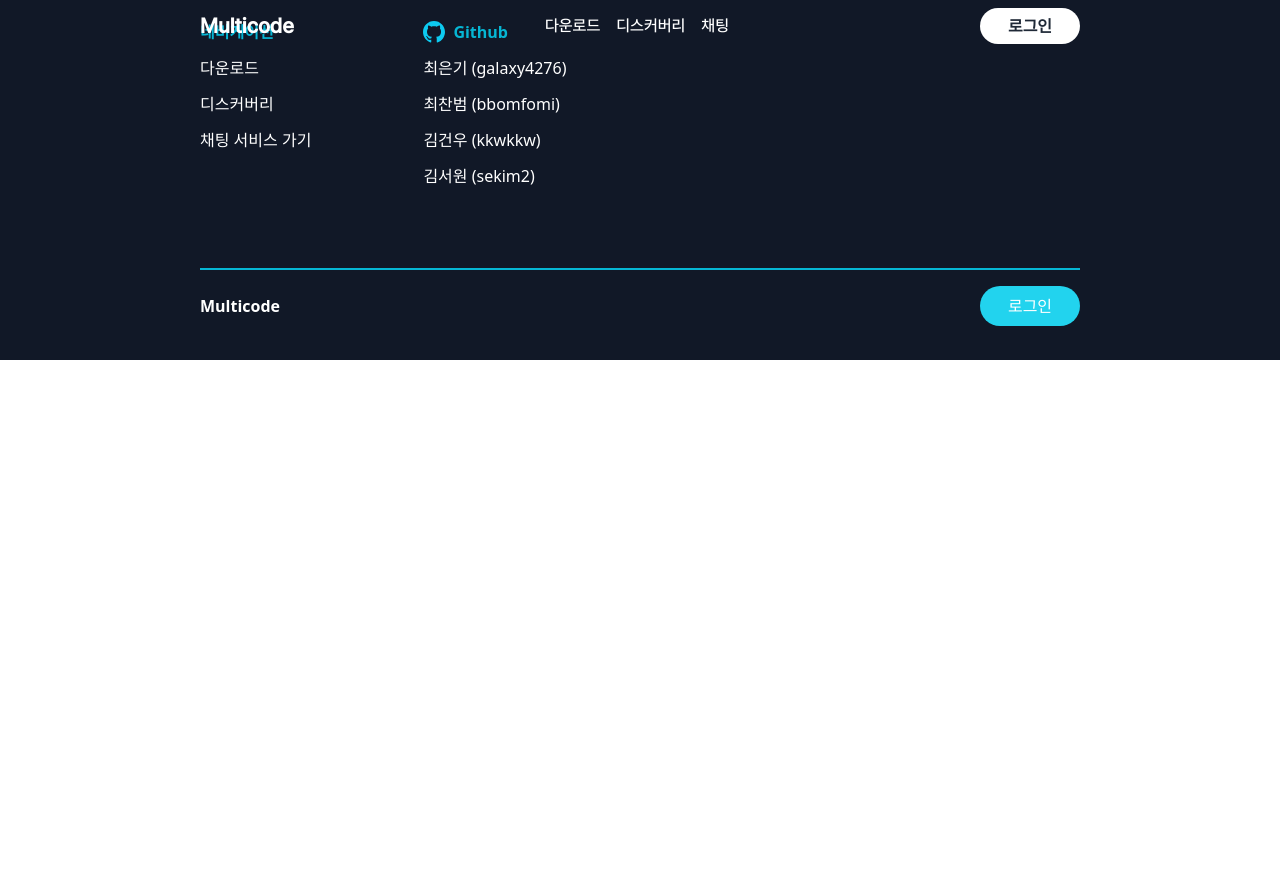
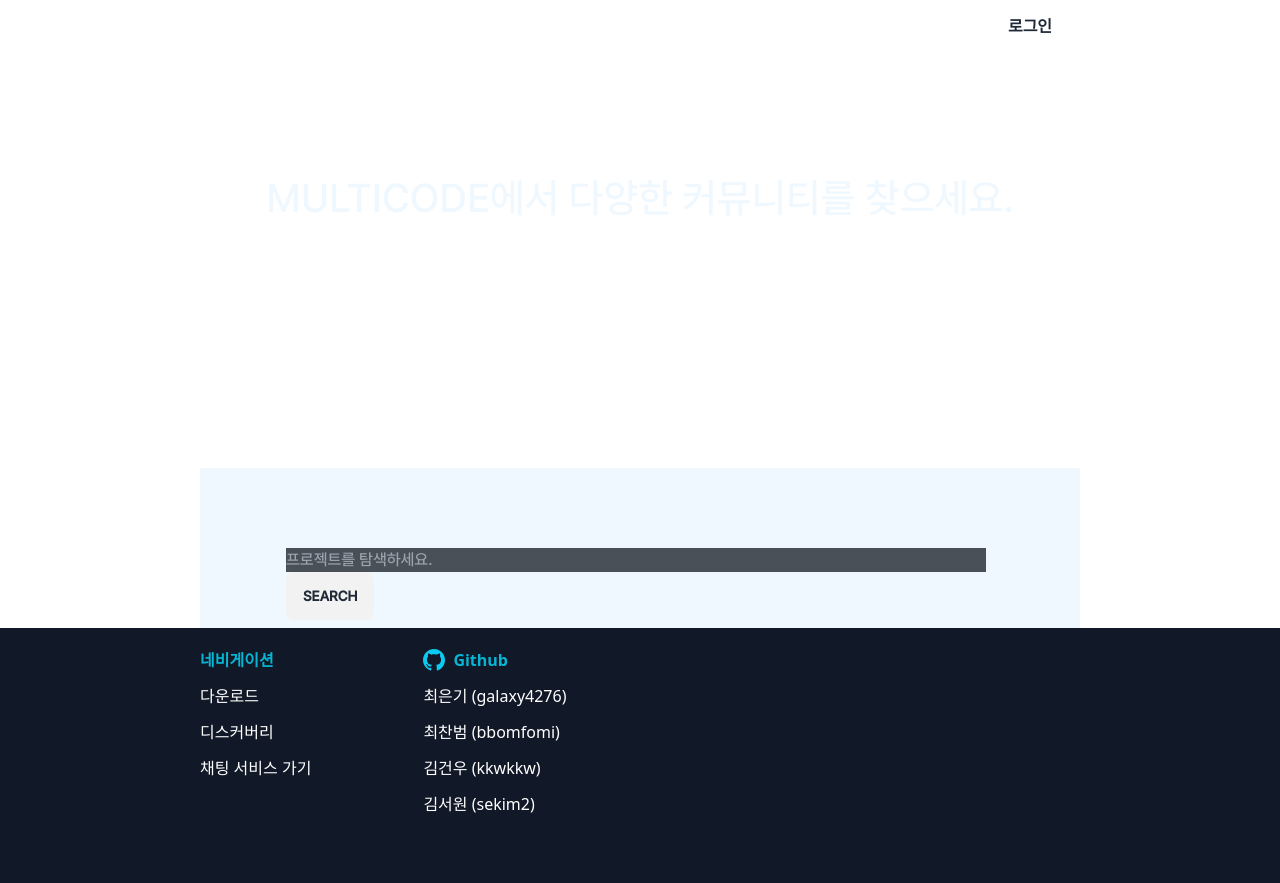
Before and after one commit to Heckel93/multi_proj01, a website built with Vite: page src/doc/discovery.html in a window 1280 px wide. Shown: the top 883 px of the page. Before the commit the page ends 800 px from the top, so only its background shows below. Built offline with nearby package versions, Linux system fonts and the light colour scheme.

Commit message:
sekim2 1st commit

```diff
--- a/src/doc/discovery.html
+++ b/src/doc/discovery.html
@@ -4,11 +4,39 @@
   <meta charset="UTF-8">
   <title>MULTICODE | 디스커버리</title>
   <link rel="stylesheet" href="../style/style.css">
+  <link rel="stylesheet" href="../style/discovery.css">
 </head>
 <body>
   <header></header>
   <main class="common_layout">
     <!-- 여기에 페이지를 작성하세요 -->
+    <br>
+    <br>
+    <br>
+    <br>
+    <br>
+    <br>
+    <br>
+    <div>
+      <h1 style="
+    font-size: 40px;
+    color: aliceblue;
+    text-align: center;
+    ">MULTICODE에서 다양한 커뮤니티를 찾으세요.</h1>
+    <h2 style="color:#FFFFFF; text-align: center;">당신이 찾는 팀원들이 바로 여기에</h2>
+    <br><br><br><br><br><br><br><br><br>
+    </div>
+    <div style="background-color: aliceblue;">
+      <br><br><br>
+      <nav class="navbar bg-body-tertiary">
+        <div style="margin: auto;" class="container-fluid">
+          <form class="d-flex" role="search">
+            <input style="background-color:#495057; width: 700px;" class="form-control me-2" type="search" placeholder="프로젝트를 탐색하세요." aria-label="Search">
+            <button class="btn btn-outline-success" type="submit">Search</button>
+          </form>
+        </div>
+      </nav>
+    </div>
   </main>
   <footer></footer>
 
--- /dev/null
+++ b/src/style/discovery.css
@@ -0,0 +1,3 @@
+.input{
+    margin:auto;
+}
```
